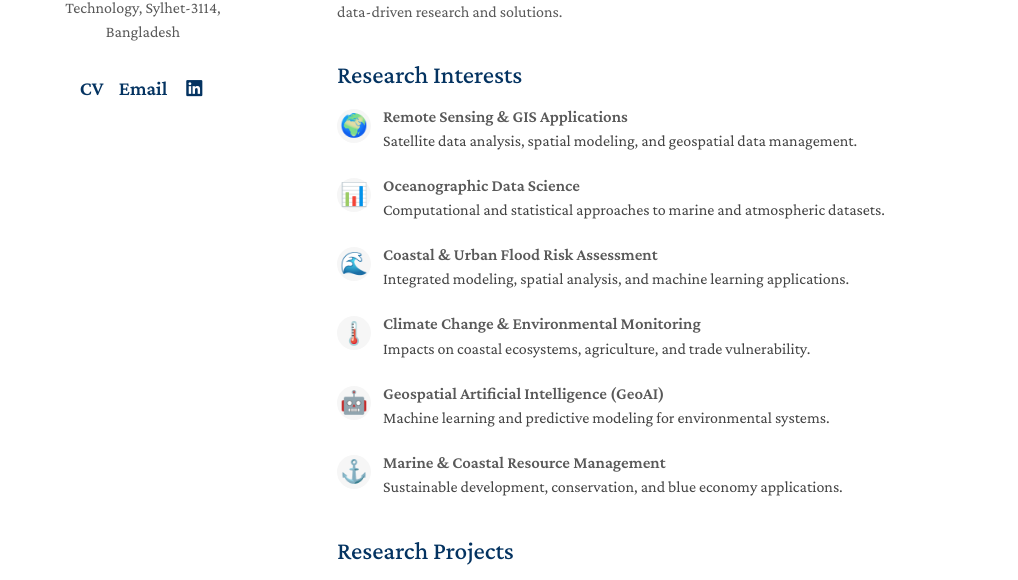
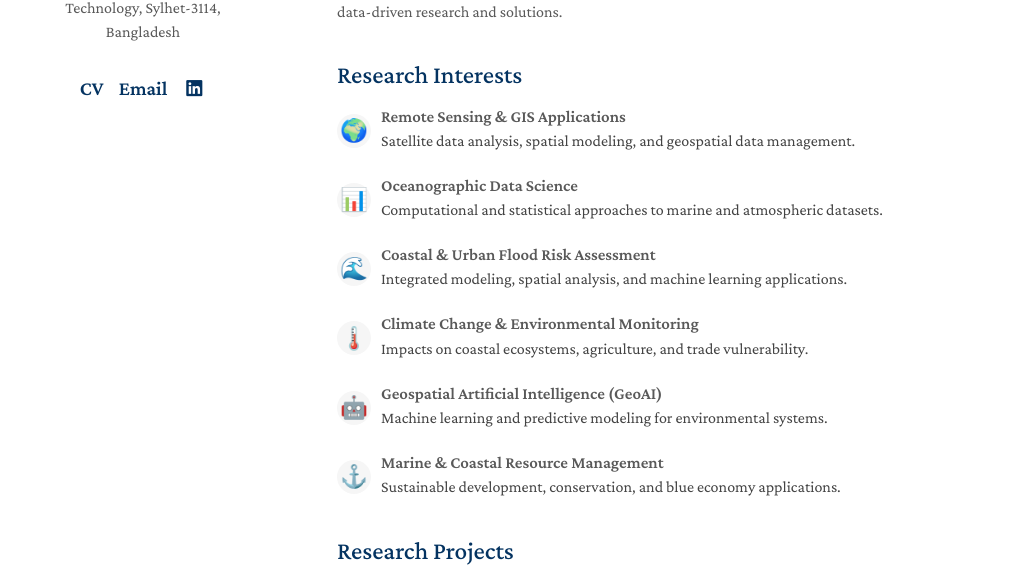
Before and after one commit to farhan-rafiq/farhan-rafiq.github.io, a Jekyll site: the page built from index.md, in a window 1280 px wide. Shown: the part 321-901 px from the top of the page, without its empty margins (133-1151 px from the left). Built offline with Jekyll 4.4.1, drawn with Linux system fonts in a browser that asks for light colours; a style sheet for code colours, icons or effects is not loaded.

Commit message:
Update index.md

```diff
--- a/index.md
+++ b/index.md
@@ -39,9 +39,10 @@ layout: homepage
 </div>
 
 <h2>Research Interests</h2>
+
 <ul style="list-style:none; padding-left:0;">
   <li style="margin-bottom:20px; display:flex; align-items:flex-start;">
-    <span style="width:34px; height:34px; display:flex; align-items:center; justify-content:center; background:#f6f6f6; border-radius:50%; font-size:1.4em; margin-right:12px; flex-shrink:0; margin-top:5px;">
+    <span style="width:34px; height:34px; display:flex; align-items:center; justify-content:center; background:#f6f6f6; border-radius:50%; font-size:1.4em; margin-right:10px; flex-shrink:0; margin-top:10px;">
       🌍
     </span>
     <div>
@@ -50,7 +51,7 @@ layout: homepage
     </div>
   </li>
   <li style="margin-bottom:20px; display:flex; align-items:flex-start;">
-    <span style="width:34px; height:34px; display:flex; align-items:center; justify-content:center; background:#f6f6f6; border-radius:50%; font-size:1.4em; margin-right:12px; flex-shrink:0; margin-top:5px;">
+    <span style="width:34px; height:34px; display:flex; align-items:center; justify-content:center; background:#f6f6f6; border-radius:50%; font-size:1.4em; margin-right:10px; flex-shrink:0; margin-top:10px;">
       📊
     </span>
     <div>
@@ -59,7 +60,7 @@ layout: homepage
     </div>
   </li>
   <li style="margin-bottom:20px; display:flex; align-items:flex-start;">
-    <span style="width:34px; height:34px; display:flex; align-items:center; justify-content:center; background:#f6f6f6; border-radius:50%; font-size:1.4em; margin-right:12px; flex-shrink:0; margin-top:5px;">
+    <span style="width:34px; height:34px; display:flex; align-items:center; justify-content:center; background:#f6f6f6; border-radius:50%; font-size:1.4em; margin-right:10px; flex-shrink:0; margin-top:10px;">
       🌊
     </span>
     <div>
@@ -68,7 +69,7 @@ layout: homepage
     </div>
   </li>
   <li style="margin-bottom:20px; display:flex; align-items:flex-start;">
-    <span style="width:34px; height:34px; display:flex; align-items:center; justify-content:center; background:#f6f6f6; border-radius:50%; font-size:1.4em; margin-right:12px; flex-shrink:0; margin-top:5px;">
+    <span style="width:34px; height:34px; display:flex; align-items:center; justify-content:center; background:#f6f6f6; border-radius:50%; font-size:1.4em; margin-right:10px; flex-shrink:0; margin-top:10px;">
       🌡️
     </span>
     <div>
@@ -77,7 +78,7 @@ layout: homepage
     </div>
   </li>
   <li style="margin-bottom:20px; display:flex; align-items:flex-start;">
-    <span style="width:34px; height:34px; display:flex; align-items:center; justify-content:center; background:#f6f6f6; border-radius:50%; font-size:1.4em; margin-right:12px; flex-shrink:0; margin-top:5px;">
+    <span style="width:34px; height:34px; display:flex; align-items:center; justify-content:center; background:#f6f6f6; border-radius:50%; font-size:1.4em; margin-right:10px; flex-shrink:0; margin-top:10px;">
       🤖
     </span>
     <div>
@@ -86,7 +87,7 @@ layout: homepage
     </div>
   </li>
   <li style="margin-bottom:20px; display:flex; align-items:flex-start;">
-    <span style="width:34px; height:34px; display:flex; align-items:center; justify-content:center; background:#f6f6f6; border-radius:50%; font-size:1.4em; margin-right:12px; flex-shrink:0; margin-top:5px;">
+    <span style="width:34px; height:34px; display:flex; align-items:center; justify-content:center; background:#f6f6f6; border-radius:50%; font-size:1.4em; margin-right:10px; flex-shrink:0; margin-top:10px;">
       ⚓
     </span>
     <div>
```
